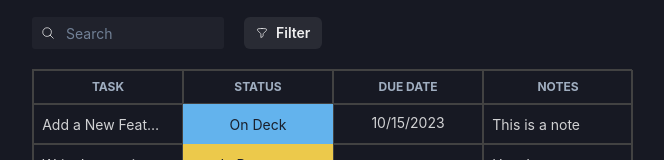
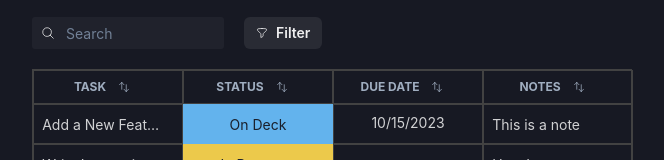
Before and after one commit to jovan-vukic/schneider-project, a React (Vite) app in the folder client/: page / in a window 1280 px wide. Shown: the part 162-322 px from the top of the page, without its empty margins (132-796 px from the left). Built offline with nearby package versions, Linux system fonts and the light colour scheme.

Commit message:
Implement column sorting functionality

```diff
--- a/client/src/components/TaskTable.jsx
+++ b/client/src/components/TaskTable.jsx
@@ -1,9 +1,10 @@
-import { Box } from "@chakra-ui/react";
+import { Box, Icon } from "@chakra-ui/react";
 import { useState } from "react";
 import {
   flexRender,
   getCoreRowModel,
   getFilteredRowModel,
+  getSortedRowModel,
   useReactTable,
 } from "@tanstack/react-table";
 
@@ -11,6 +12,7 @@
 import EditableCell from "./EditableCell.jsx";
 import StatusCell from "./StatusCell.jsx";
 import Filters from "./Filters.jsx";
+import SortIcon from "./icons/SortIcon.jsx";
 
 /**
  * AccessorKey is the name of the column in the data.
@@ -84,6 +86,7 @@
     },
     getCoreRowModel: getCoreRowModel(),
     getFilteredRowModel: getFilteredRowModel(),
+    getSortedRowModel: getSortedRowModel(),
     columnResizeMode: "onChange",
     /* Update "data" through EditableCell */
     meta: {
@@ -124,6 +127,16 @@
                 {/* Render the header (columns[i].header value) */}
                 {header.column.columnDef.header}
 
+                {/* Render sorting icon */}
+                {header.column.getCanSort() && (
+                  <Icon
+                    as={SortIcon}
+                    mx={3}
+                    fontSize="xs"
+                    onClick={header.column.getToggleSortingHandler()}
+                  />
+                )}
+
                 {/* Render the resizer bar for the columns */}
                 <Box
                   onMouseDown={header.getResizeHandler()}
```
